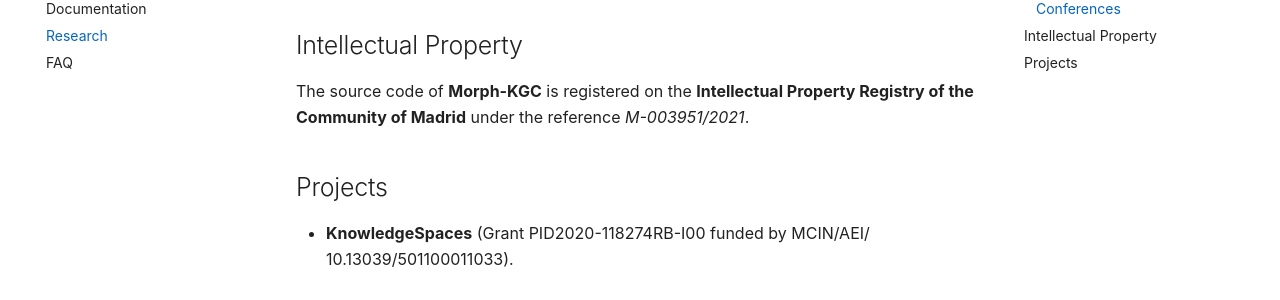
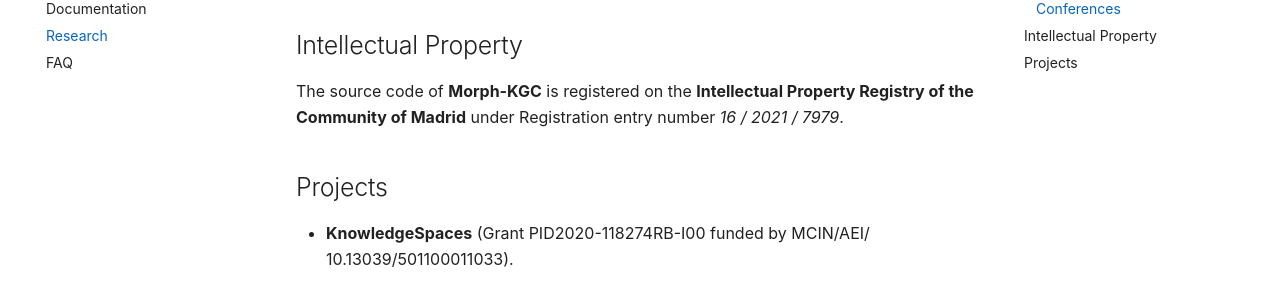
Before and after one commit to morph-kgc/morph-kgc-docs, an MkDocs documentation site: the page built from docs/research.md, in a window 1280 px wide and 900 px high, scrolled down 738 px. Shown: the part 153-453 px from the top of the window. Built offline with MkDocs 1.6.1 and Material for MkDocs 9.7.7, drawn with Linux system fonts in a browser that asks for light colours; comment, search, counter and statistics services are not loaded.

Commit message:
Update registration entry number for Morph-KGC

```diff
--- a/docs/research.md
+++ b/docs/research.md
@@ -22,7 +22,7 @@
 
 ## Intellectual Property
 
-The source code of **Morph-KGC** is registered on the **Intellectual Property Registry of the Community of Madrid** under the reference _M-003951/2021_.
+The source code of **Morph-KGC** is registered on the **Intellectual Property Registry of the Community of Madrid** under Registration entry number _16 / 2021 / 7979_.
 
 ## Projects
 
```
